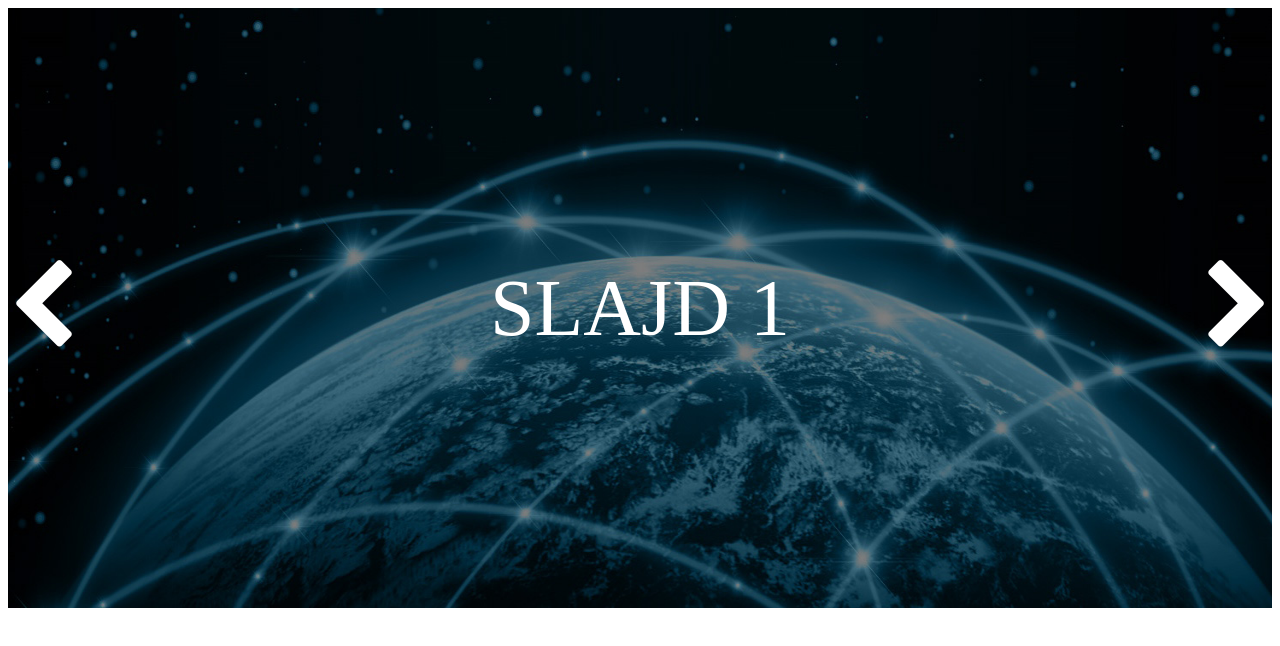
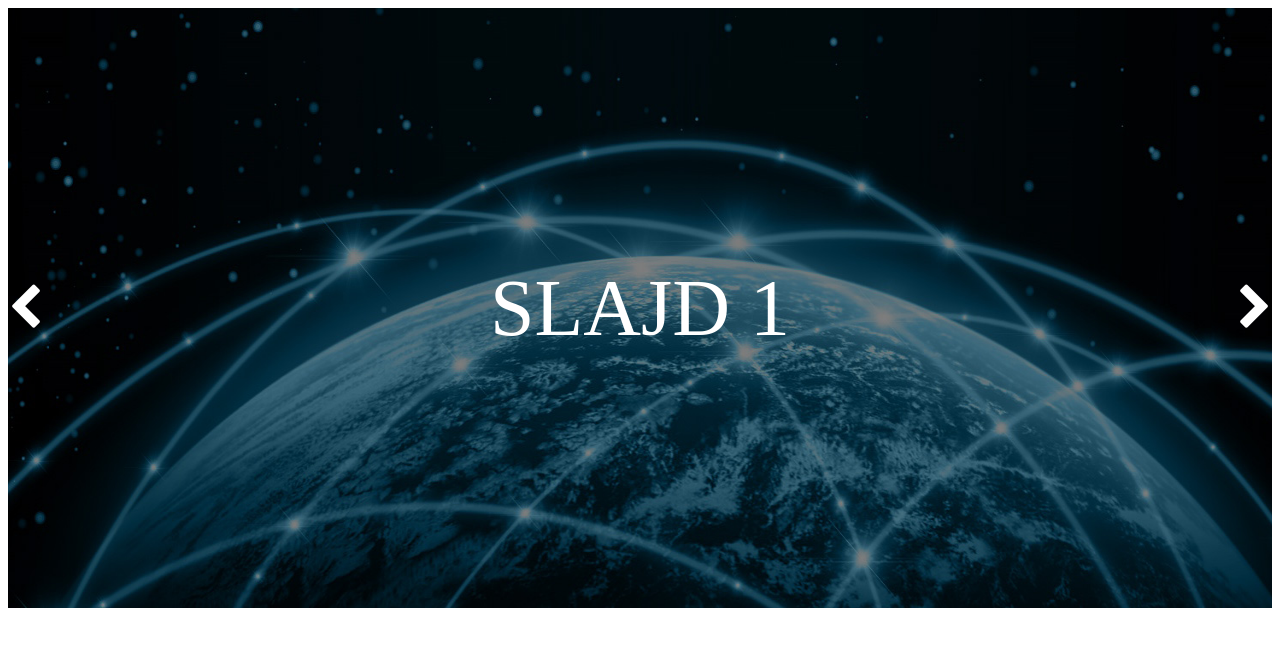
Before and after one commit to BuryPL/JQuery_slider, a plain HTML site: page index.html in a window 1280 px wide. Drawn offline with Linux system fonts and the light colour scheme.

Commit message:
JQuery_slider_poprawiony

```diff
--- a/css/style.css
+++ b/css/style.css
@@ -4,12 +4,12 @@
     height: 600px;
 }
 
-#slider .slide_show {
+.slide_show {
     position: absolute;
     height: 100%;
 }
 
-#slider .slide_show .single_slide {
+.slide_show .single_slide {
     position: absolute;
     top: 0;
     bottom: 0;
@@ -39,9 +39,8 @@
     position: absolute;
     top: 50%;
     transform: translateY(-50%);
-    z-index: 10;
     color: #fff;
-    font-size: 6em;
+    font-size: 3em;
 }
 
 #slider .slider_arrows a:hover {
@@ -50,8 +49,10 @@
 
 #slider .prev_slide {
     left: 0;
+    z-index: 10;
 }
 
 #slider .next_slide {
     right: 0;
+    z-index: 10;
 }
--- a/index.html
+++ b/index.html
@@ -4,9 +4,9 @@
 <head>
     <meta charset="UTF-8">
     <title>JQuery_slider</title>
+    <link rel="stylesheet" href="css/font-awesome.min.css">
+    <link rel="stylesheet" href="css/style.css">
 
-    <link rel="stylesheet" href="css/style.css">
-    <link rel="stylesheet" href="css/font-awesome.min.css">
 </head>
 
 <body>
@@ -35,8 +35,12 @@
             </div>
         </div>
         <div class="slider_arrows">
-            <a href="" class="prev_slide"><i class="fa fa-chevron-left" aria-hidden="true"></i></a>
-            <a href="" class="next_slide"><i class="fa fa-chevron-right" aria-hidden="true"></i></a>
+            <a href="#" class="prev_slide">
+                <i class="fa fa-chevron-left" aria-hidden="true"></i>
+            </a>
+            <a href="#" class="next_slide">
+                <i class="fa fa-chevron-right" aria-hidden="true"></i>
+            </a>
         </div>
     </div>
     <script src="js/jquery-3.2.0.min.js"></script>
--- a/js/main.js
+++ b/js/main.js
@@ -1,8 +1,8 @@
-'use strict';
+//'use strict';
 $(function () {
     var slider = $('#slider');
     var slideShow = $('.slide_show');
-    var slideCount = $('.slide_show').length;
+    var slideCount = $('.single_slide').length;
     var slideWidth = 100/slideCount;
     var slideIndex = 0;
 
@@ -11,16 +11,13 @@ $(function () {
     slideShow.find('.single_slide').each(function (index) {
         $(this).css({
             'margin-left': index*slideWidth + '%',
-            'width': slideWidth + '%'
-        });
+            'width': slideWidth + '%'});
     });
     $('.prev_slide').click(function(){slide(slideIndex - 1);});
     $('.next_slide').click(function(){slide(slideIndex + 1);});
 
-    function slide (newSlideIndex) {
-        if (newSlideIndex < 0 || newSlideIndex >= slideCount) {
-            return;
-        };
+    function slide(newSlideIndex) {
+        if (newSlideIndex < 0 || newSlideIndex >= slideCount) {return;};
 
         var slideCaption = slider.find('.slider_caption').eq(newSlideIndex);
 
@@ -34,4 +31,4 @@ $(function () {
         });
 
     };
-})
+});
```
Also changed, not shown: js/scripty.js (added).
